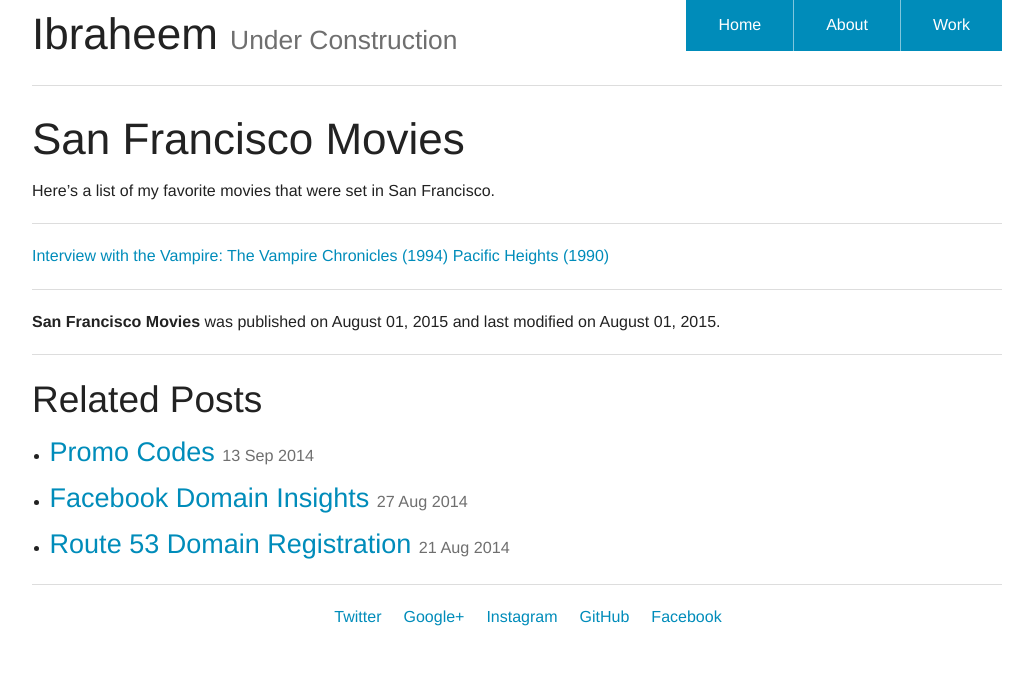
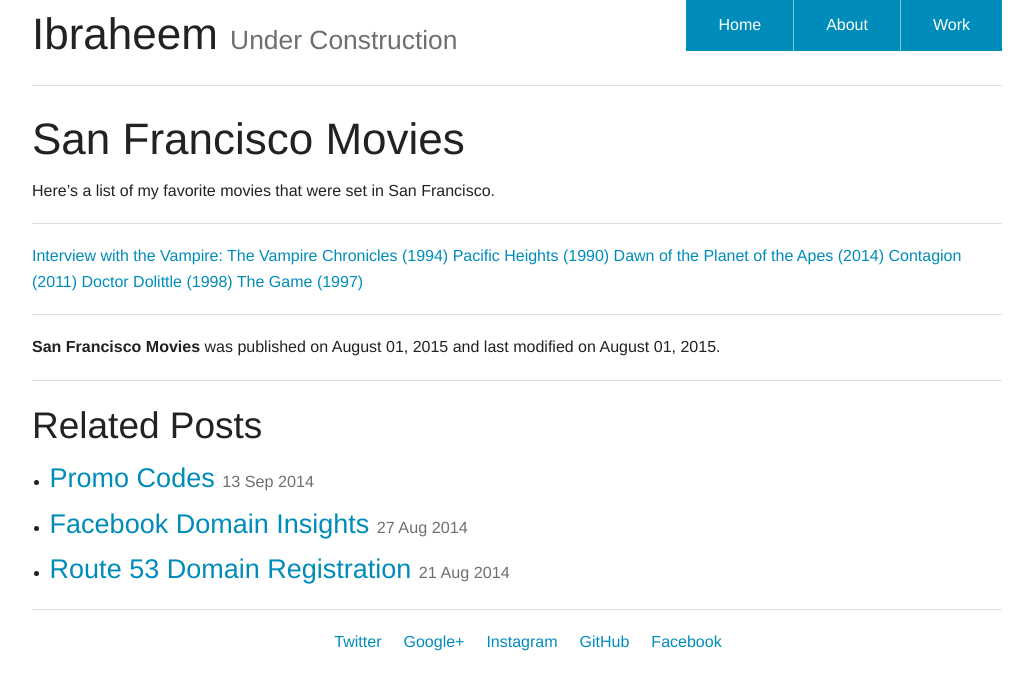
Before and after one commit to ibraheem4/ibraheem4.github.io, a Jekyll site: the page built from _posts/2015-08-01-san-francisco-movies.md, in a window 1280 px wide. Shown: the top 690 px of the page, without its empty margins (123-1156 px from the left). Built offline with Jekyll 4.4.1, drawn with Linux system fonts in a browser that asks for light colours.

Commit message:
SF Movies

```diff
--- a/_posts/2015-08-01-san-francisco-movies.md
+++ b/_posts/2015-08-01-san-francisco-movies.md
@@ -12,3 +12,7 @@ Here's a list of my favorite movies that were set in San Francisco.
 -------------
 [Interview with the Vampire: The Vampire Chronicles (1994)](http://www.imdb.com/title/tt0110148/)
 [Pacific Heights (1990)](http://www.imdb.com/title/tt0100318/)
+[Dawn of the Planet of the Apes (2014)](http://www.imdb.com/title/tt2103281/)
+[Contagion (2011)](http://www.imdb.com/title/tt1598778/)
+[Doctor Dolittle (1998)](http://www.imdb.com/title/tt0118998/)
+[The Game (1997)](http://www.imdb.com/title/tt0119174/?ref_=ttpl_pl_tt)
```
